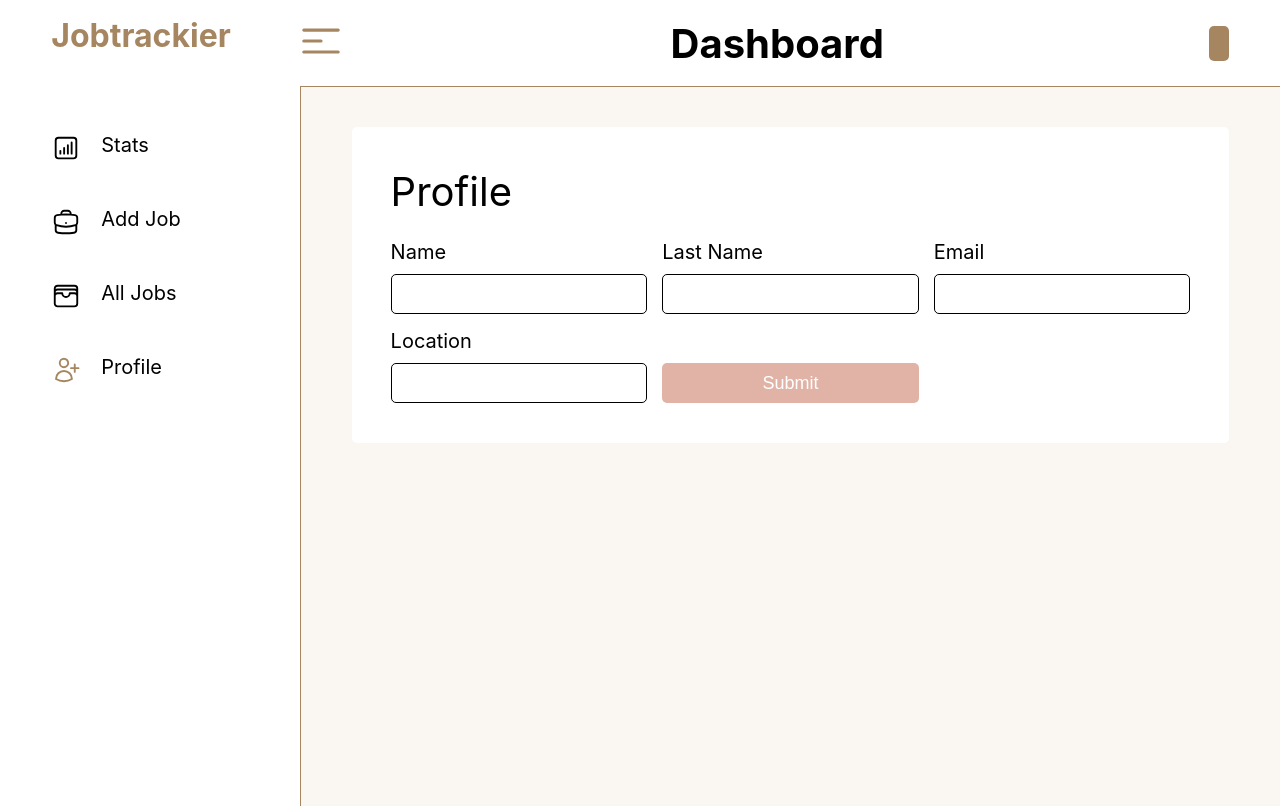
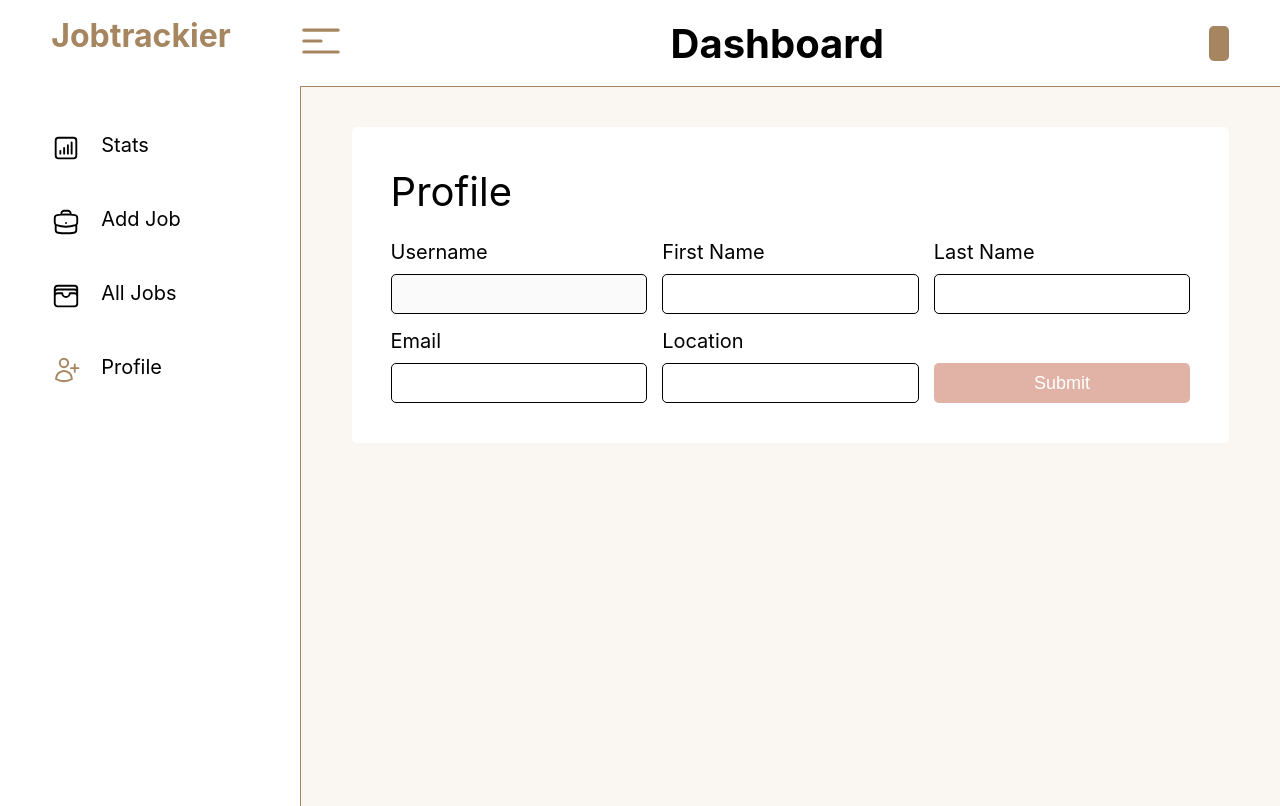
Before and after one commit to bezbrain/MyJobTracker, a React (Create React App) app: page /dashboard/profile in a window 1280 px wide. Built offline with nearby package versions, Linux system fonts and the light colour scheme; no server answers; the database is empty; sample sign-in values are in the browser's storage.

Commit message:
Handle change of profile input change

```diff
--- a/src/DBSnapShot.ts
+++ b/src/DBSnapShot.ts
@@ -1,6 +1,6 @@
 import { useMemo } from "react";
 import { DocumentData } from "firebase/firestore";
-import { trackDataInDB, colRef } from "./firebaseStore";
+import { trackDataInDB, colRef, userInfoColRef } from "./firebaseStore";
 
 // Get jobs from database
 export const getData = (
@@ -17,6 +17,22 @@ export const getData = (
     // console.log(jobs);
     setDBState(jobs);
     setLoadingState?.(false); // Using optional chaining "?." to avoid error when the second parameter is not passed in the Stat component
+  });
+};
+
+// Get user details from database
+export const getUserSnapshot = (
+  localStorageId?: string | null,
+  setValue?: React.Dispatch<React.SetStateAction<string>>
+): void => {
+  trackDataInDB(userInfoColRef, (snapshot) => {
+    snapshot.docs.forEach((each) => {
+      const userId = each.data().userId2;
+
+      if (localStorageId === userId) {
+        setValue?.(each.data().username);
+      }
+    });
   });
 };
 
--- a/src/StylesWrappers/General/header.tsx
+++ b/src/StylesWrappers/General/header.tsx
@@ -75,7 +75,7 @@ const Wrapper = styled.main`
     border-radius: 5px;
     cursor: pointer;
     transition: ease 0.5s all;
-    color: #000;
+    color: rgba(0, 0, 0, 0.7);
   }
   .profile button:hover,
   .profile h3:hover {
--- a/src/components/General/Header.tsx
+++ b/src/components/General/Header.tsx
@@ -2,7 +2,7 @@ import { useEffect, useState } from "react";
 import Logo from "./Logo";
 import Wrapper from "../../StylesWrappers/General/header";
 import NavIcon from "./NavIcon";
-import { getUserId } from "../../DBSnapShot";
+import { getUserId, getUserSnapshot } from "../../DBSnapShot";
 import {
   auth,
   signOutUser,
@@ -15,25 +15,13 @@ import { NavigateFunction, useNavigate } from "react-router-dom";
 const Header = () => {
   const [userValue, setUserValue] = useState<string>("");
   const [isLogout, setIsLogout] = useState<boolean>(false);
-  const localStorageId = getUserId();
+  const localStorageId: string | null = getUserId();
 
   const navigate: NavigateFunction = useNavigate();
 
-  // Function to get the username and present it on the dashboard
-  const getUserSnapshot = () => {
-    trackDataInDB(userInfoColRef, (snapshot) => {
-      snapshot.docs.forEach((each) => {
-        const userId = each.data().userId2;
-
-        if (localStorageId === userId) {
-          setUserValue(each.data().username);
-        }
-      });
-    });
-  };
-
   useEffect(() => {
-    getUserSnapshot();
+    // Function to get the username and present it on the dashboard
+    getUserSnapshot(localStorageId, setUserValue);
   }, []);
 
   // Handle Logout
--- a/src/components/General/InputBox.tsx
+++ b/src/components/General/InputBox.tsx
@@ -6,6 +6,7 @@ const InputBox: React.FC<InputProps> = ({
   inputName,
   inputValue,
   handleChange,
+  noEdit,
 }) => {
   return (
     <div>
@@ -15,6 +16,8 @@ const InputBox: React.FC<InputProps> = ({
         name={inputName}
         value={inputValue}
         onChange={handleChange}
+        readOnly={noEdit} // to handle username being non-editable
+        disabled={noEdit} // to remove focus from the username input
       />
     </div>
   );
--- a/src/features/profile/profileSlice.tsx
+++ b/src/features/profile/profileSlice.tsx
@@ -1,25 +1,34 @@
-import { createSlice } from "@reduxjs/toolkit";
+import { PayloadAction, createSlice } from "@reduxjs/toolkit";
+import { ProfileState } from "../../model";
 
-interface State {
-  name: string;
-  lastName: string;
-  email: string;
-  location: string;
-}
-
-const initialState: State = {
-  name: "",
-  lastName: "",
-  email: "",
-  location: "",
+const initialState: ProfileState = {
+  profileLoading: false,
+  userProfile: {
+    username: "",
+    firstName: "",
+    lastName: "",
+    email: "",
+    location: "",
+  },
 };
 
 const profileSlice = createSlice({
   name: "profile",
   initialState,
   reducers: {
-    //
+    collectInputs: (
+      state,
+      { payload }: PayloadAction<{ name: keyof ProfileState; value: any }>
+    ) => {
+      // console.log(state);
+      const { name, value } = payload;
+      state.userProfile = { ...state.userProfile, [name]: value };
+    },
   },
 });
 
+// console.log(profileSlice);
+
+export const { collectInputs } = profileSlice.actions;
+
 export default profileSlice.reducer;
--- a/src/features/registration/registerSlice.tsx
+++ b/src/features/registration/registerSlice.tsx
@@ -40,7 +40,14 @@ export const reg = createAsyncThunk(
 
       // Send user details to firestore when user registers so that this info will be used in dashboard and profile
       const userId2 = getUserId();
-      await addData(userInfoColRef, { userId2, username, email });
+      await addData(userInfoColRef, {
+        userId2,
+        username,
+        email,
+        location: "",
+        firstName: "",
+        lastName: "",
+      });
     } catch (error: any) {
       const errorMsg = error.message;
       return thunkAPI.rejectWithValue(extratingErrorMsg(errorMsg));
--- a/src/pages/Profile.tsx
+++ b/src/pages/Profile.tsx
@@ -3,37 +3,59 @@ import InputWrapper from "../StylesWrappers/General/inputBox";
 import InputBox from "../components/General/InputBox";
 import ButtonWrapper from "../StylesWrappers/General/button";
 import Button from "../components/General/Button";
-import { useSelector } from "react-redux";
-import { RootState } from "../store";
+import { useDispatch, useSelector } from "react-redux";
+import { AppDispatch, RootState } from "../store";
+import { ChangeEvent, useEffect } from "react";
+import { ProfileState } from "../model";
+import { collectInputs } from "../features/profile/profileSlice";
+import { getUserSnapshot } from "../DBSnapShot";
 
 const Profile = () => {
-  const { name, lastName, email, location } = useSelector(
-    (store: RootState) => store.profileStore
-  );
+  const { userProfile } = useSelector((store: RootState) => store.profileStore);
 
-  const handleChange = () => {
+  const { username, firstName, lastName, email, location } = userProfile;
+
+  const dispatch = useDispatch<AppDispatch>();
+
+  const handleChange = (e: ChangeEvent<HTMLInputElement>) => {
+    let name = e.target.name as keyof ProfileState;
+    let value = e.target.value;
+
+    dispatch(collectInputs({ name, value }));
+  };
+
+  const handleSaveChanges = (e: React.FormEvent<Element>) => {
     //
   };
 
-  const handleSaveChanges = () => {
-    //
-  };
+  useEffect(() => {
+    // getUserSnapshot()
+    // console.log(getUserSnapshot());
+  }, []);
 
   return (
     <AddJobAllJobsProfile>
       <p>Profile</p>
       <InputWrapper>
         <InputBox
-          jobName="Name"
+          jobName="Username"
           typeName="text"
-          inputName="name"
-          inputValue={name}
+          inputName="username"
+          inputValue={username}
+          handleChange={handleChange}
+          noEdit={true}
+        />
+        <InputBox
+          jobName="First Name"
+          typeName="text"
+          inputName="firstName"
+          inputValue={firstName}
           handleChange={handleChange}
         />
         <InputBox
           jobName="Last Name"
           typeName="text"
-          inputName="lastname"
+          inputName="lastName"
           inputValue={lastName}
           handleChange={handleChange}
         />
```
Also changed, not shown: src/model.ts (+12 -0 lines).
